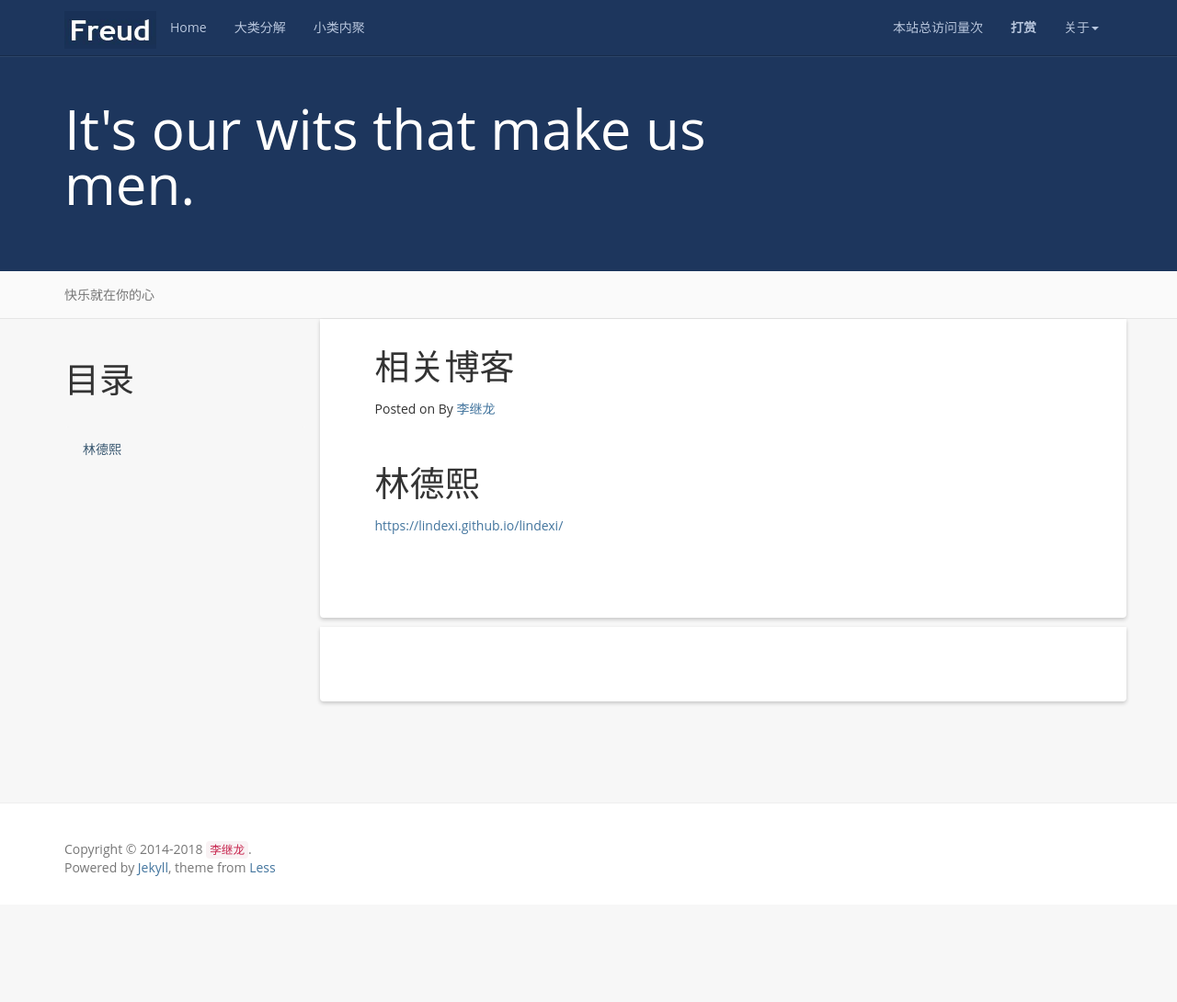
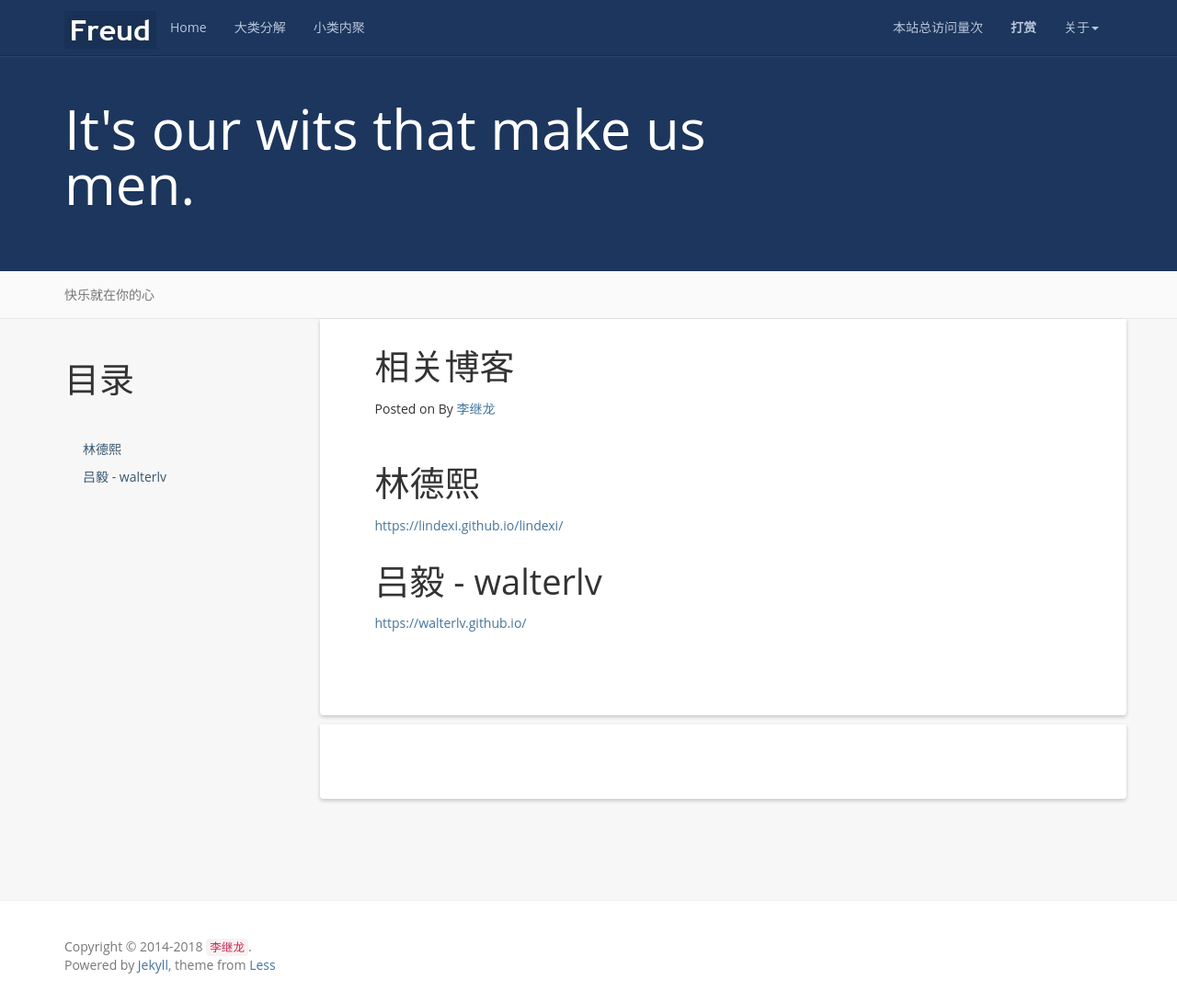
Before and after one commit to kljzndx/My-Blog, a Jekyll site: the page built from reference.md, in a window 1280 px wide and 1090 px high. Shown: the whole window at 92% size. Built offline with Jekyll 4.4.1, drawn with Linux system fonts in a browser that asks for light colours; nearby versions of some CDN libraries; comment, search, counter and statistics services are not loaded.

Commit message:
添加推荐博客

```diff
--- a/reference.md
+++ b/reference.md
@@ -11,3 +11,7 @@ permalink: /reference/
 林德熙
 =====================
 [https://lindexi.github.io/lindexi/](https://lindexi.github.io/lindexi/)
+
+吕毅 - walterlv
+=====================
+[https://walterlv.github.io/](https://walterlv.github.io/)
```
